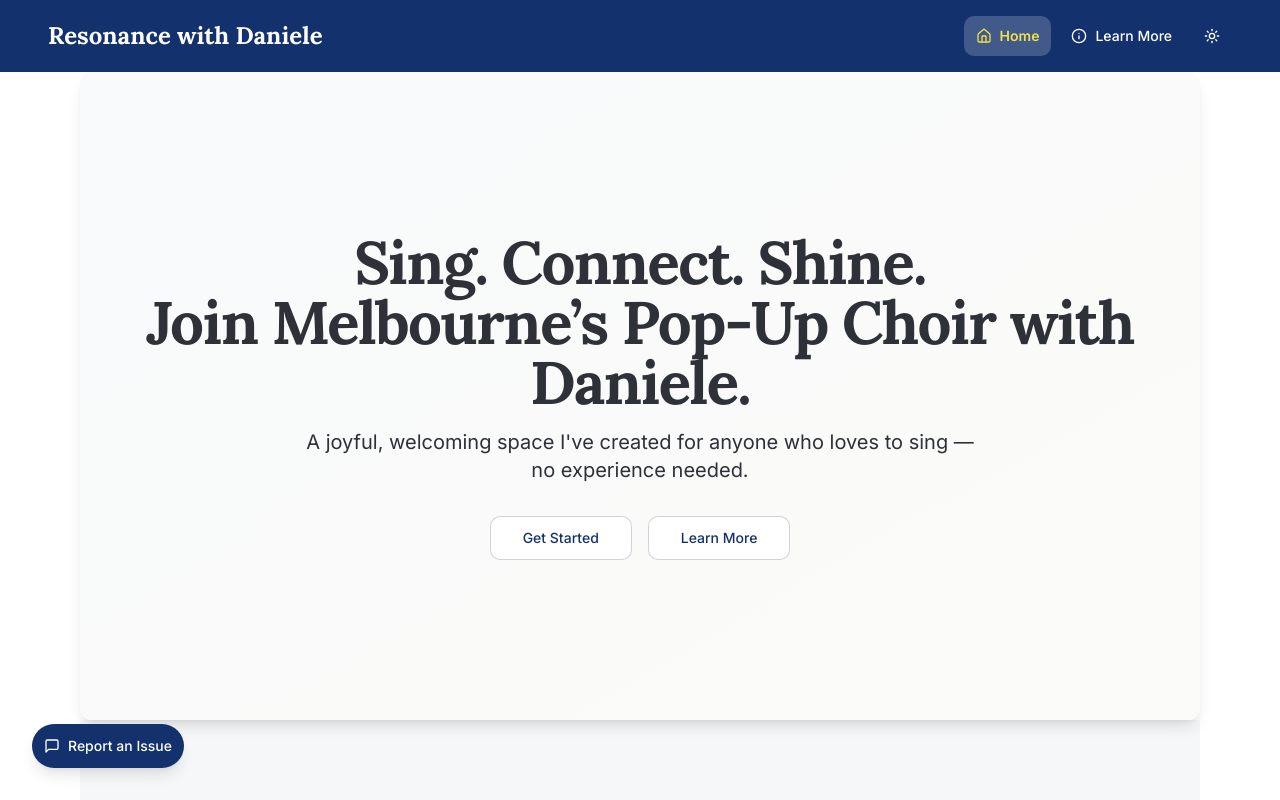
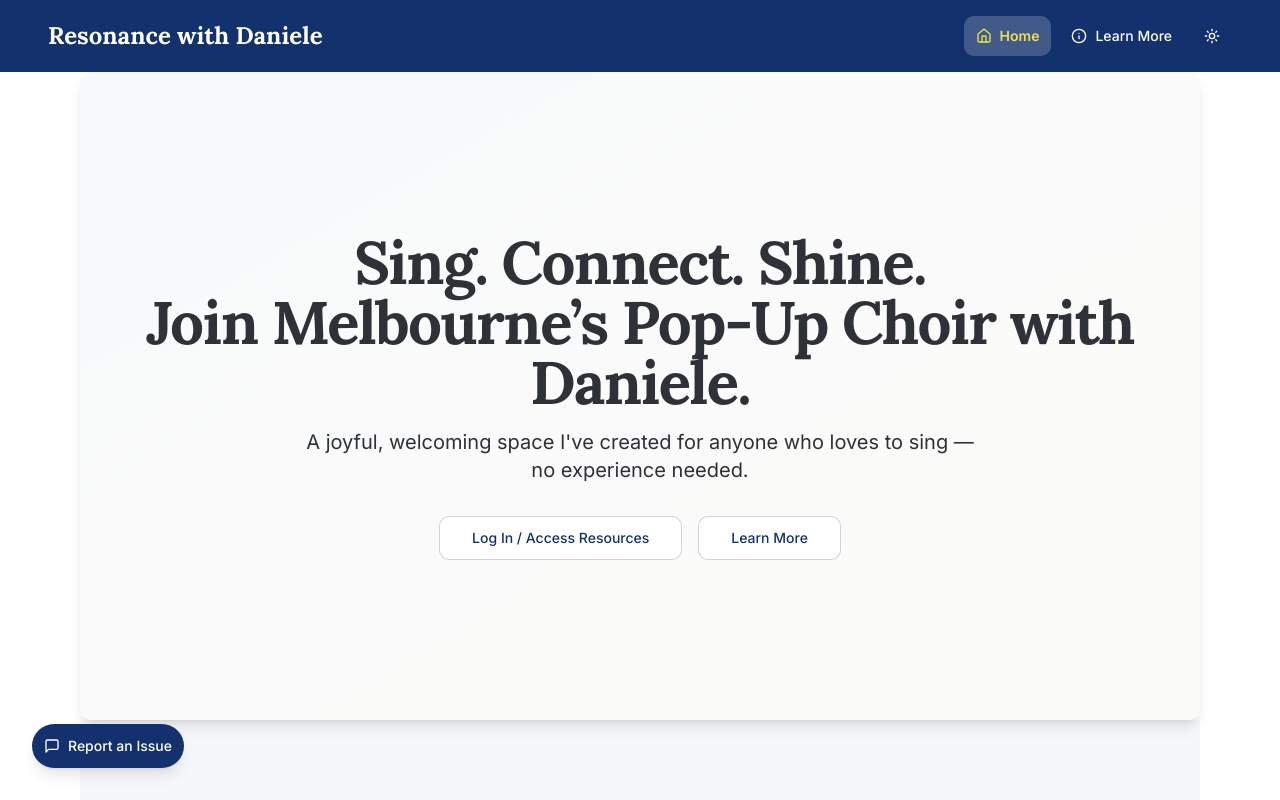
Before and after one commit to dbuatti/resonance-with-daniele, a React (Vite) app: page / in a window 1280 px wide. Shown: the top 800 px of the page. Built offline with nearby package versions, Linux system fonts and the light colour scheme; no server answers; the database is empty.

Commit message:
[dyad] Clarifying "Get Started" buttons to "Log In / Access Resources" - wrote 2 file(s)

```diff
--- a/src/components/MobileNav.tsx
+++ b/src/components/MobileNav.tsx
@@ -159,7 +159,7 @@ const MobileNav: React.FC = () => {
                 <span>Events</span>
               </Link>
               <Button asChild className="mt-auto w-full">
-                <Link to="/login" onClick={() => setIsOpen(false)}><span>Get Started</span></Link>
+                <Link to="/login" onClick={() => setIsOpen(false)}><span>Log In / Access Resources</span></Link>
               </Button>
             </>
           )}
--- a/src/components/landing/HeroSection.tsx
+++ b/src/components/landing/HeroSection.tsx
@@ -16,7 +16,7 @@ const HeroSection: React.FC = () => {
         </p>
         <div className="flex justify-center gap-4">
           <Button size="lg" className="bg-primary-foreground text-primary hover:bg-primary-foreground/90 border border-muted-foreground/30" asChild>
-            <Link to="/login">Get Started</Link>
+            <Link to="/login">Log In / Access Resources</Link>
           </Button>
           <Button size="lg" className="bg-primary-foreground text-primary hover:bg-primary-foreground/90 border border-muted-foreground/30" asChild>
             <Link to="/learn-more">Learn More</Link>
```
